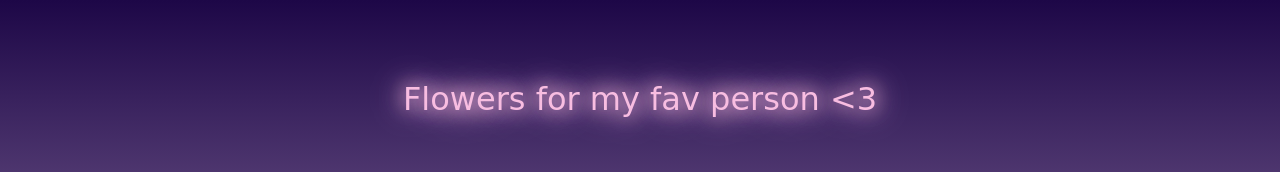
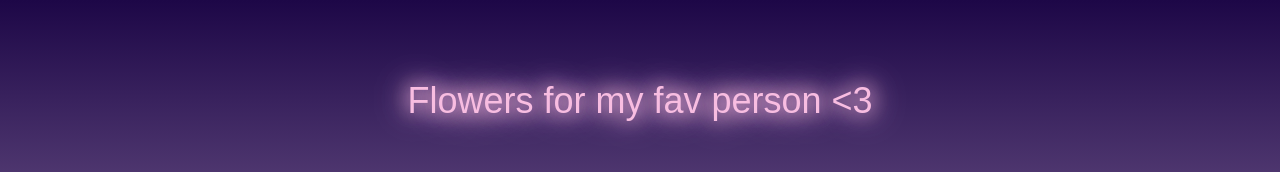
Before and after one commit to zainabkhan02/fool4u, a plain HTML site: page index.html in a window 1280 px wide. Shown: the top 172 px of the page. Drawn offline with Linux system fonts and the light colour scheme.

Commit message:
Update style.css

```diff
--- a/style.css
+++ b/style.css
@@ -16,10 +16,10 @@
         }
 
         .message {
-            font-family: 'Sacramento', cursive;
-            font-size: 2em;
+            font-family: "Lobster", sans-serif;
+            font-size: 36px;
             color: #f8bde1;
-            text-shadow: 0 0 10px #f8bde1, 0 0 20px #eecedb, 0 0 30px #f3b7dc;
+            text-shadow: 1px 2px 2px white;
             animation: glowing 4s infinite;
         }
 
```
